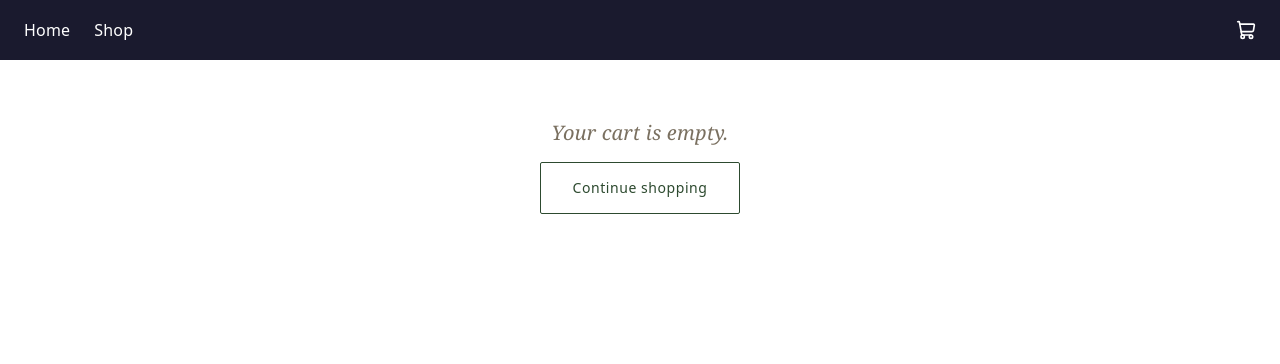
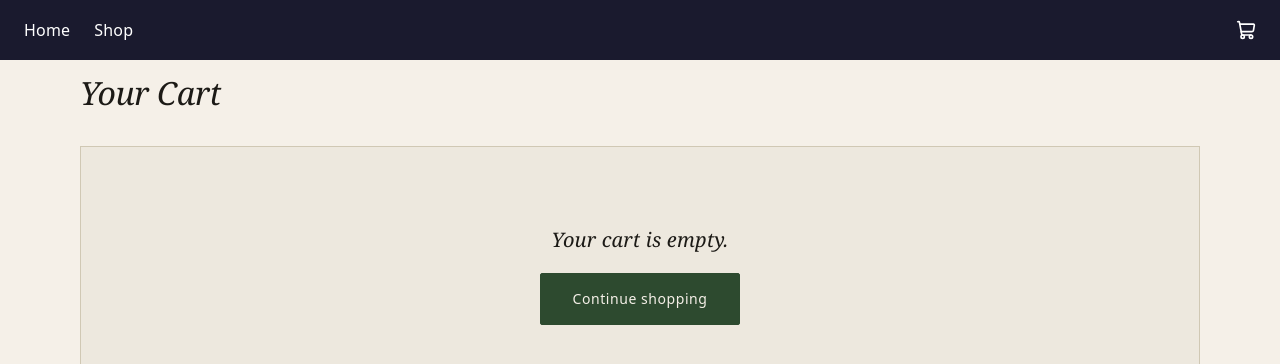
Before and after one commit to merhawi-luel/Shopping_APP, a React (Vite) app: page /cart in a window 1280 px wide. Shown: the top 364 px of the page. Built offline with nearby package versions, Linux system fonts and the light colour scheme.

Commit message:
remove unneccessary redundant codes found on cart sub components

```diff
--- a/src/pages/Cart.jsx
+++ b/src/pages/Cart.jsx
@@ -9,9 +9,12 @@ export default function Cart() {
 
   if (cartItems.length === 0) {
     return (
-      <div className="empty-cart">
-        <p>Your cart is empty.</p>
-        <Link to="/shop">Continue shopping</Link>
+      <div className="cart-page">
+        <h1>Your Cart</h1>
+        <div className="empty-cart">
+          <p>Your cart is empty.</p>
+          <Link to="/shop">Continue shopping</Link>
+        </div>
       </div>
     );
   }
--- a/src/styles/Cart.css
+++ b/src/styles/Cart.css
@@ -36,25 +36,28 @@
   flex-direction: column;
   align-items: center;
   justify-content: center;
-  gap: 16px;
-  padding: 120px 24px;
+  gap: 20px;
+  padding: 80px 40px;
   text-align: center;
+  background: #ede8de;
+  border: 1px solid #d0c8b4;
 }
 
 .empty-cart p {
   font-family: 'Playfair Display', Georgia, serif;
   font-style: italic;
   font-size: 20px;
-  color: #7a7060;
+  color: #1c1a16;
+  margin: 0;
 }
 
 .empty-cart a {
   display: inline-block;
   padding: 12px 32px;
-  background: transparent;
+  background: #2d4a2f;
   border: 1px solid #2d4a2f;
   border-radius: 2px;
-  color: #2d4a2f;
+  color: #f5f0e8;
   text-decoration: none;
   font-family: 'Source Sans 3', system-ui, sans-serif;
   font-size: 14px;
@@ -64,7 +67,8 @@
 }
 
 .empty-cart a:hover {
-  background: #2d4a2f;
+  background: #1c3320;
+  border-color: #1c3320;
   color: #f5f0e8;
 }
 
```
